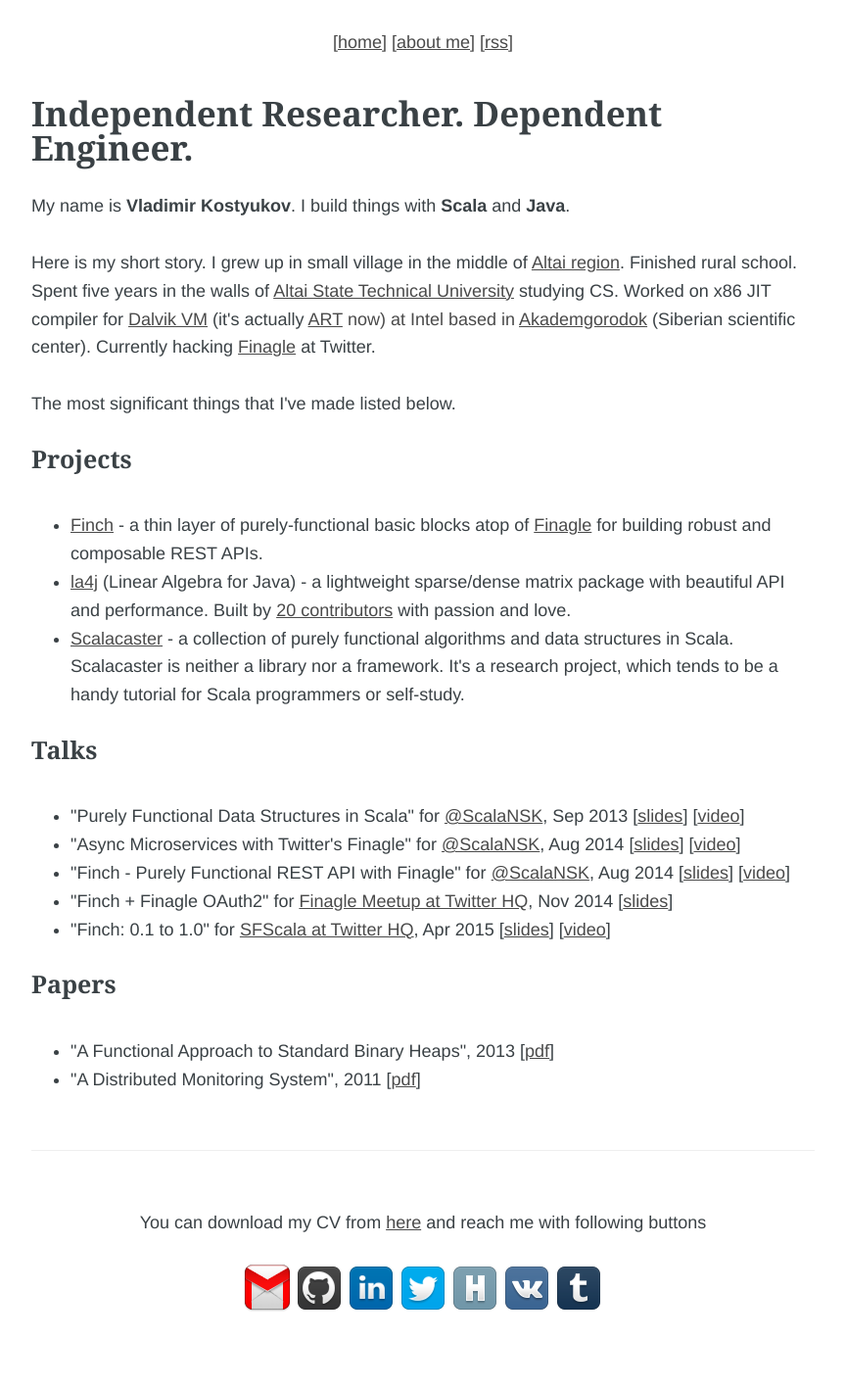
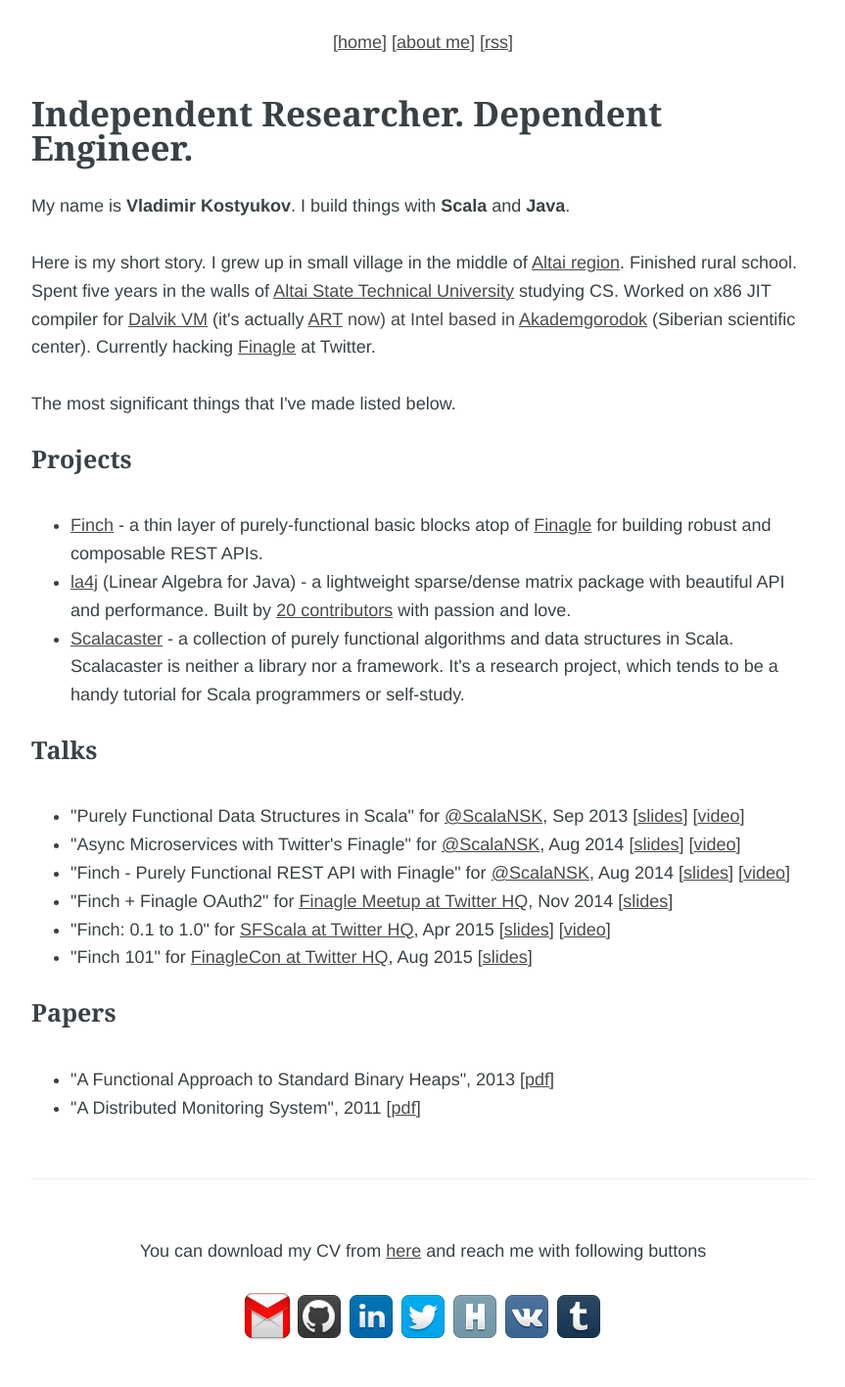
Before and after one commit to vkostyukov/vkostyukov.github.com, a Jekyll site: the page built from about/index.html, in a window 1280 px wide. Shown: the whole page at 98% size, without its empty margins (208-1071 px from the left). Built offline with Jekyll 4.4.1, drawn with Linux system fonts in a browser that asks for light colours; Markdown is read by kramdown in place of the engine named in the settings; before the commit the page ends 1387 px from its top, so only the background shows below that.

Commit message:
Add link to the finch-101 talk

```diff
--- a/about/index.html
+++ b/about/index.html
@@ -49,7 +49,11 @@ title: Independent Researcher. Dependent Engineer.
       </li>
       <li>
         "Finch: 0.1 to 1.0" for <a href="http://www.meetup.com/SF-Scala">SFScala at Twitter HQ</a>, Apr 2015 [<a href="http://vkostyukov.ru/slides/finch-01-to-10/">slides</a>] [<a href="https://www.youtube.com/watch?v=bbzRTxGDFhs">video</a>]
-      </li>    </ul>
+      </li>
+      <li>
+        "Finch 101" for <a href="https://twitter.com/FinagleCon/status/608711920716251137">FinagleCon at Twitter HQ</a>, Aug 2015 [<a href="http://vkostyukov.ru/slides/finch-101/">slides</a>]
+      </li>
+    </ul>
   </p>
 
   <h5> Papers </h5>
```
